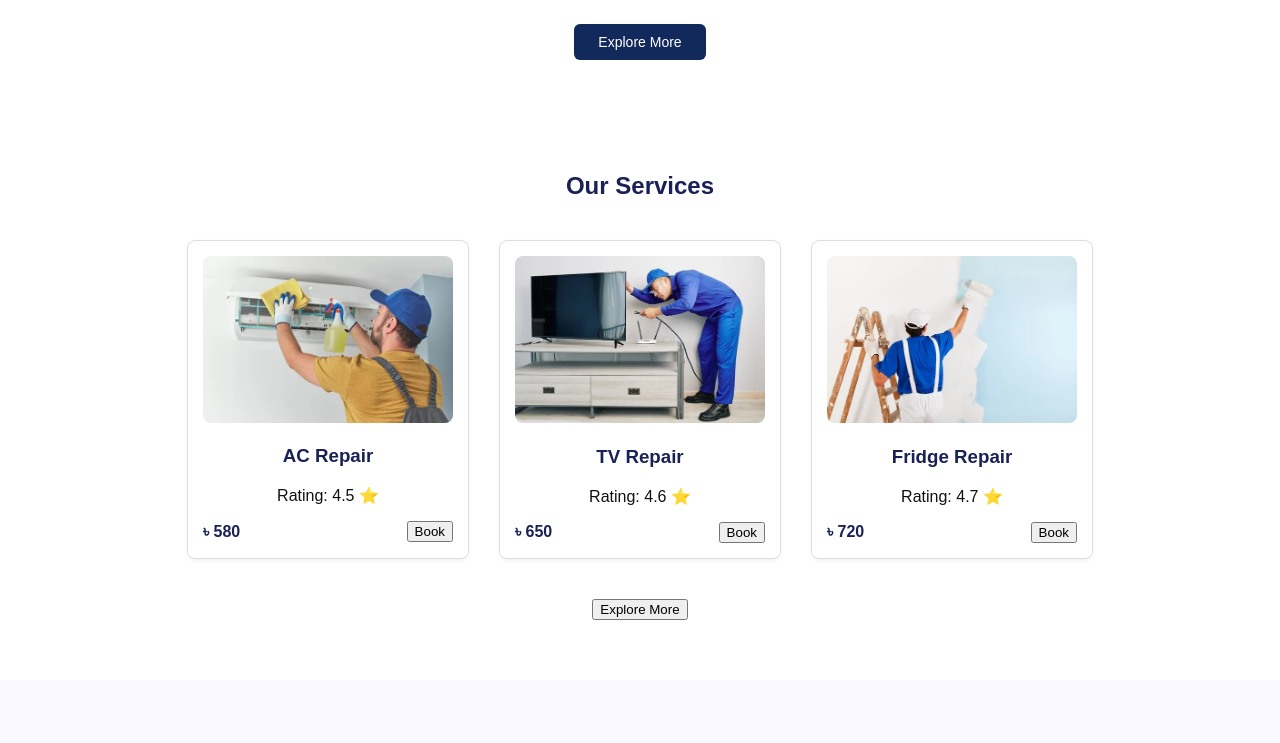
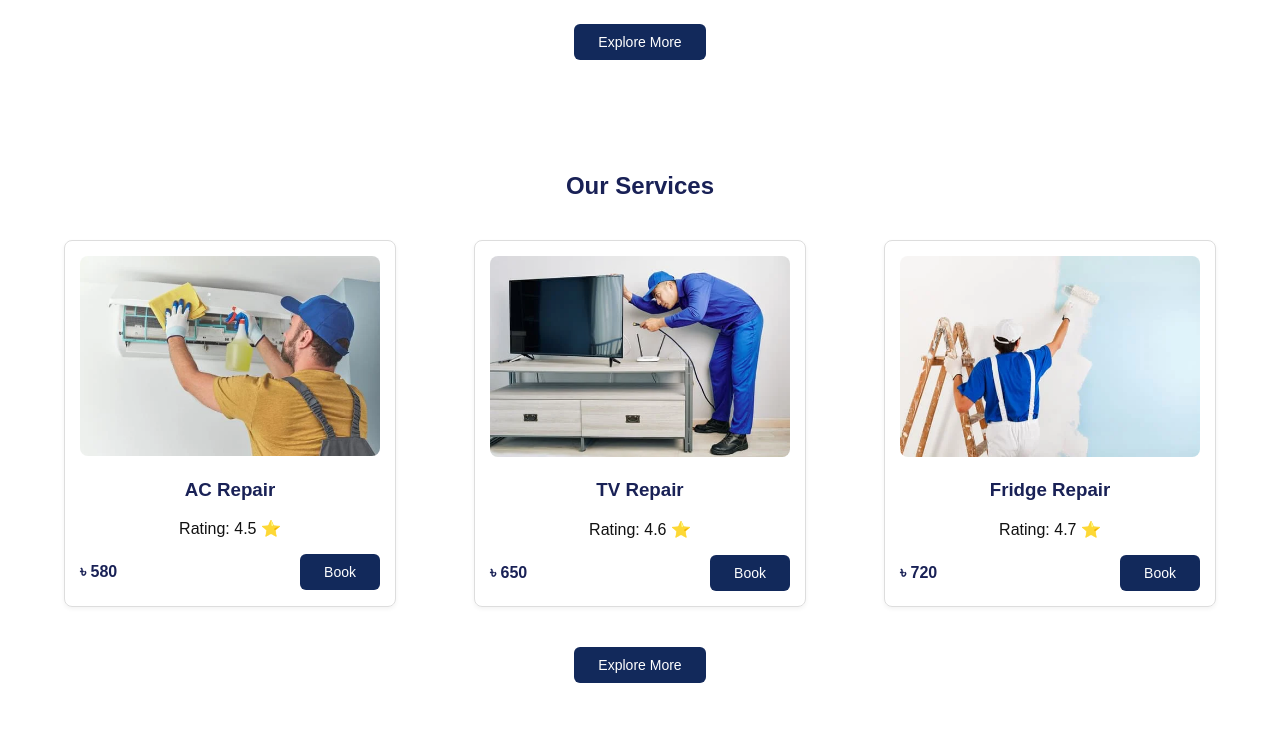
Before and after one commit to i-mTanvir/HRMS, a PHP site: page /customer_dashboard.html in a window 1280 px wide. Shown: the part 908-1651 px from the top of the page. Before the commit the page ends 1528 px from the top, so only its background shows below. Run offline with PHP 8.4, Linux system fonts and the light colour scheme.

Commit message:
Update button styles and adjust service card layout for better responsiveness

```diff
--- a/customer_dashboard.css
+++ b/customer_dashboard.css
@@ -236,6 +236,7 @@ body {
     padding: 16px 24px 32px;
 }
 
+.cta-button,
 #cta-button {
     background: #12295b;
     color: #fff;
@@ -246,6 +247,7 @@ body {
     cursor: pointer;
 }
 
+.cta-button:hover,
 #cta-button:hover {
     background: #0e2049;
 }
@@ -262,7 +264,7 @@ body {
 
 #service-cards {
     display: flex;
-    justify-content: center;
+    justify-content: space-around;
     gap: 30px;
 }
 
@@ -271,7 +273,7 @@ body {
     border-radius: 8px;
     box-shadow: 0 2px 4px rgba(0, 0, 0, 0.05);
     padding: 15px;
-    width: 250px;
+    width: 300px;
 }
 
 .card img {
```
